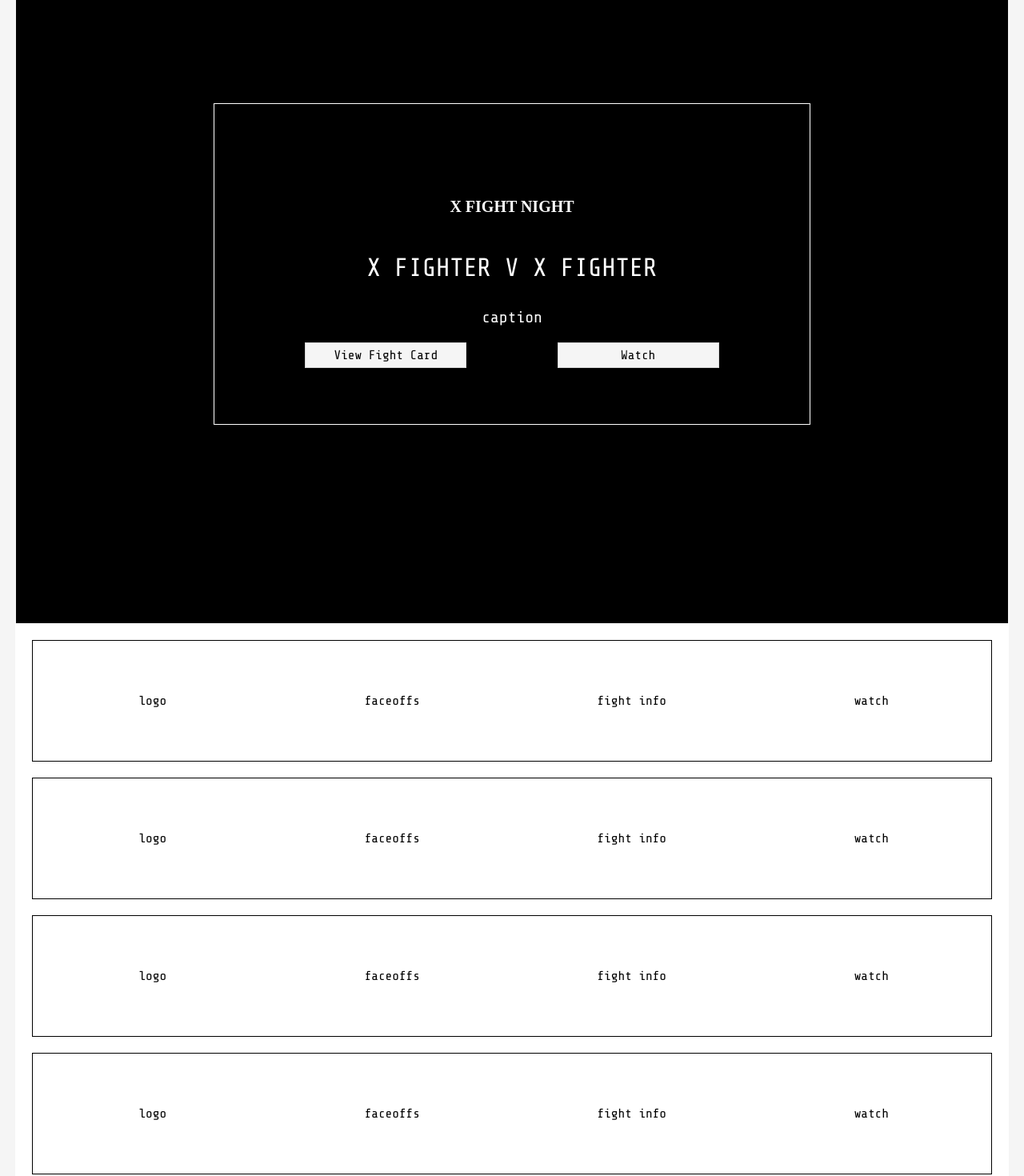
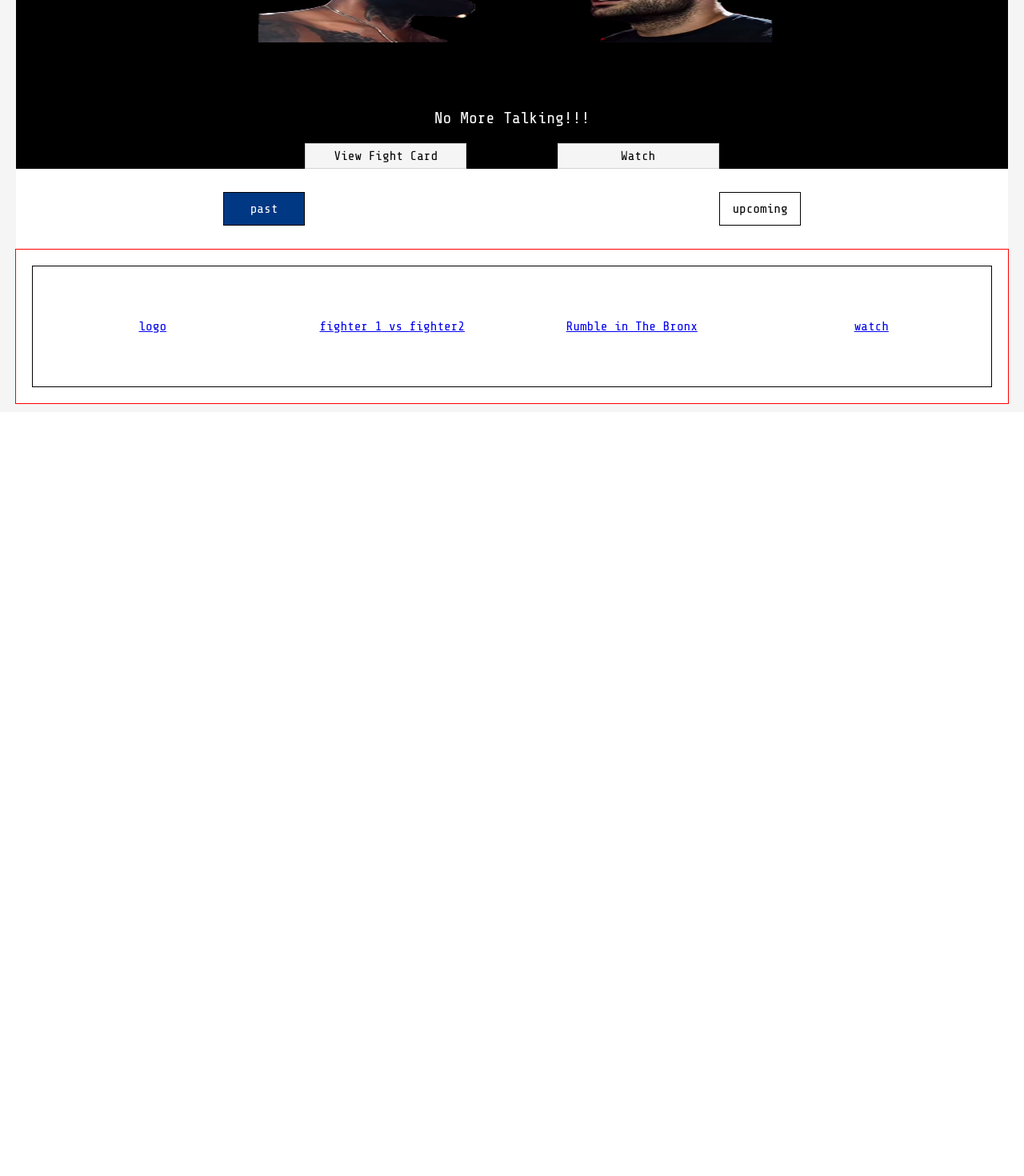
Before and after one commit to AdantaGriffin/fight, a React (Vite) app: page /events in a window 1280 px wide. Shown: the part 340-1810 px from the top of the page at 80% size. After the commit the page ends 1255 px from the top, so only its background shows below. Built offline with nearby package versions, Linux system fonts and the light colour scheme; a web font is replaced by a local one.

Commit message:
updating past event started

```diff
--- /dev/null
+++ b/public/pastEvents.json
@@ -0,0 +1,20 @@
+{
+    "pastEvents":[
+        {
+            "id":1,
+            "name":"Rumble in The Bronx",
+            "caption":"No More Talking!!!",
+            "image":"/images/knuckleUp89.png",
+            "date":892026,
+            "fights":[
+                {
+                    "id":1,
+                    "fighters":["fighter 1", "fighter2"],
+                    "outcome":"",
+                    "method":"",
+                    "time":""
+                }
+            ]
+        }
+    ]
+}
--- a/src/Components/Api/api.tsx
+++ b/src/Components/Api/api.tsx
@@ -1,5 +1,20 @@
 import {useState, useEffect, createContext, useContext} from 'react';
+    type Fights ={
+        fighters: string;
+        outcome: string;
+        method: string;
+        time: string;
 
+    }
+    type Event = {
+        id: number;
+        name: string;
+        caption: string;
+        image: string;
+        date: number;
+        fights: Fights[];
+
+    }
     type Fight = {
         opponent: string;
         outcome: string;
@@ -21,6 +36,8 @@ import {useState, useEffect, createContext, useContext} from 'react';
     };
 
     type ApiContextType = {
+        events: Event[];
+        setEvents: React.Dispatch<React.SetStateAction<Event[]>>;
         athletes: Athlete[];
         setAthletes: React.Dispatch<React.SetStateAction<Athlete[]>>;
         header: boolean;
@@ -66,9 +83,21 @@ export function ApiProvider({ children }: { children: React.ReactNode }){
         getAthletes()
     }, []);
 
+    //get events data
+    const [events, setEvents] = useState<Event[]>([]);
+    useEffect(() => {
+        async function getPastEvents(){
+            const response = await fetch('/pastEvents.json');
+            const result = await response.json();
+            console.log(result.pastEvents)
+            setEvents(result.pastEvents);
+        }
+        getPastEvents();
+    }, []);
+
     return(
         <ApiContext.Provider
-            value={{header, setHeader, athletes, setAthletes}}
+            value={{header, setHeader, athletes, setAthletes, events, setEvents}}
         >
             {children}
         </ApiContext.Provider>
--- a/src/Components/Pages/Athletes/athletes.tsx
+++ b/src/Components/Pages/Athletes/athletes.tsx
@@ -6,7 +6,7 @@ import { useApi } from '../../Api/api';
 function Athletes(){
     const {athletes} = useApi();
 
-    const [userInput, setUserInput] = useState("")
+    const [userInput, setUserInput] = useState<string>("");
     const filterAthlete = athletes.filter(x => x.name.toLowerCase().includes(userInput.toLowerCase()));
 
     console.log(userInput);
--- a/src/Components/Pages/Events/events.module.scss
+++ b/src/Components/Pages/Events/events.module.scss
@@ -1,24 +1,24 @@
 .events{
-    height: 2000px;
     background-color: black;
     display: grid;
+    grid-template-rows: 400px, 200px, 1fr;
     place-items: center;
 
     .eventsHeader{
         color: white;
-        border: 1px solid white;
         width: 60%;
-        height: 400px;
         align-content: center;
         text-align: center;
-        position: relative;
-        top: 200px;
 
         .promotion, .eventCaption{
             font-size: 1.25em;
         }
         .fighters{
             font-size: 2em;
+            img{
+                height: 200px;
+                width: 100%;
+            }
         }
         .linkContainer{
             display: flex;
@@ -36,13 +36,53 @@
         }
     }
 
-    .eventsPage{
-        border: 1px solid white;
+    .eventsFilter{
         background-color: white;
         width: 100%;
-        height: 1000px;
-        position: relative;
-        top: 150px;
+        height: 100px;
+        display: flex;
+        justify-content: space-around;
+        align-items: center;
+        .button{
+            border: 1px solid black;
+            width: 100px;
+            height: 40px;
+            align-content: center;
+            text-align: center;
+            &:hover{
+                cursor: pointer;
+            }
+        }
+        .past{
+            background-color: rgb(0, 56, 132);
+            color: white;
+            border: 1px solid black;
+            width: 100px;
+            height: 40px;
+            align-content: center;
+            text-align: center;
+            &:hover{
+                cursor: pointer;
+            }
+        }
+        .upcoming{
+            background-color: rgb(0, 56, 132);
+            color: white;
+            border: 1px solid black;
+            width: 100px;
+            height: 40px;
+            align-content: center;
+            text-align: center;
+            &:hover{
+                cursor: pointer;
+            }
+        }
+    }
+
+    .eventsPage{
+        border: 1px solid red;
+        background-color: white;
+        width: 100%;
 
         .eventsUpcomingList{
             list-style: none;
--- a/src/Components/Pages/Events/events.tsx
+++ b/src/Components/Pages/Events/events.tsx
@@ -1,49 +1,63 @@
 import styles from './events.module.scss';
 import { Link } from 'react-router-dom';
+import { useState, useEffect } from 'react';
+import { useApi } from '../../Api/api';
 
 function Events(){
-
+    const [event, setEvent] = useState<boolean>(false);
+    const {events} = useApi();
 
     return(
         <>
             <section className={styles.events}>
 
                 <header className={styles.eventsHeader}>
-                    <h6 className={styles.promotion}>X FIGHT NIGHT</h6>
-                    <p className={styles.fighters}>X FIGHTER V X FIGHTER</p>
-                    <p className={styles.eventCaption}>caption</p>
+                    <h6 className={styles.promotion}>{events[0]?.name}</h6>
+                    <p className={styles.fighters}>
+                        <img src={events[0]?.image} alt={'main event fighters'}/>
+                    </p>
+                    <p className={styles.eventCaption}>{events[0]?.caption}</p>
                     <div className={styles.linkContainer}>
                         <Link to="">View Fight Card</Link>
                         <Link to="">Watch</Link>
                     </div>
                 </header>
 
+                <div className={styles.eventsFilter}>
+
+                    <div
+                    onClick={() => setEvent(prev => !prev)}
+                    className={event ? styles.button : styles.past}
+                    >
+                        past
+                    </div>
+
+                    <div
+                    onClick={() => setEvent(prev => !prev)}
+                    className={event ? styles.upcoming : styles.button}
+                    >
+                        upcoming
+                    </div>
+                </div>
+
                 <div className={styles.eventsPage}>
                     <ul className={styles.eventsUpcomingList}>
-                        <li className={styles.fightCard}>
-                            <div className={styles.cardSection}>logo</div>
-                            <div className={styles.cardSection}>faceoffs</div>
-                            <div className={styles.cardSection}>fight info</div>
-                            <div className={styles.cardSection}>watch</div>
-                        </li>
-                        <li className={styles.fightCard}>
-                            <div className={styles.cardSection}>logo</div>
-                            <div className={styles.cardSection}>faceoffs</div>
-                            <div className={styles.cardSection}>fight info</div>
-                            <div className={styles.cardSection}>watch</div>
-                        </li>
-                        <li className={styles.fightCard}>
-                            <div className={styles.cardSection}>logo</div>
-                            <div className={styles.cardSection}>faceoffs</div>
-                            <div className={styles.cardSection}>fight info</div>
-                            <div className={styles.cardSection}>watch</div>
-                        </li>
-                        <li className={styles.fightCard}>
-                            <div className={styles.cardSection}>logo</div>
-                            <div className={styles.cardSection}>faceoffs</div>
-                            <div className={styles.cardSection}>fight info</div>
-                            <div className={styles.cardSection}>watch</div>
-                        </li>
+                        {events?.map(x => (
+                            <Link to="">
+                                <li key={x.id} className={styles.fightCard}>
+
+                                    <div className={styles.cardSection}>logo</div>
+
+                                    <div className={styles.cardSection}>{x.fights?.map(fight => (
+                                        <p>{fight?.fighters[0]} vs {fight?.fighters[1]}</p>
+                                    ))}</div>
+
+                                    <div className={styles.cardSection}>{x.name}</div>
+
+                                    <div className={styles.cardSection}><a>watch</a></div>
+                                </li>
+                            </Link>
+                        ))}
                     </ul>
                 </div>
 
--- a/src/Components/TopStories/topStories.tsx
+++ b/src/Components/TopStories/topStories.tsx
@@ -3,6 +3,7 @@ import { useState, useEffect } from 'react';
 import { Link } from 'react-router-dom';
 
 function TopStories(){
+
     type Article = {
             "id":number;
             "image":string;
@@ -19,7 +20,7 @@ function TopStories(){
             const response = await fetch('articles.json');
             const result = await response.json();
             console.log(result.articles);
-            setMainArticle(result.articles[0])
+            setMainArticle(result.articles.pop());
         }
         getArticles()
     }, []);
@@ -30,15 +31,15 @@ function TopStories(){
                 <div className={styles.left}>
 
                     <div className={styles.leftImg}>
-                        <img src={mainArticle?.image} alt="men hoping the turnstyle"/>
+                        {/*<img src={mainArticle?.image} alt="men hoping the turnstyle"/>*/}
                     </div>
 
-                    <div className={styles.leftText}>
+                    <div className={styles.leftText} style={{backgroundImage:"url('/images/knuckleUp89.png')", backgroundSize:"cover", backgroundPosition:"center"}} >
                         <h6>TURNSTYLE 26'</h6>
                         <h2>{mainArticle?.title}</h2>
                         <p>{mainArticle?.caption}</p>
                         <div className={styles.leftButtons}>
-                            <Link to="news" className={styles.checkout}>Check Out</Link>
+                            <Link to="events" className={styles.checkout}>Check Out</Link>
                             <Link to="" className={styles.watch}>WATCH</Link>
                         </div>
                     </div>
```
Also changed, not shown: public/articles.json (+10 -0 lines), public/futureEvents.json (added, +20 -0 lines), public/images/knuckleUp89.png (added).
